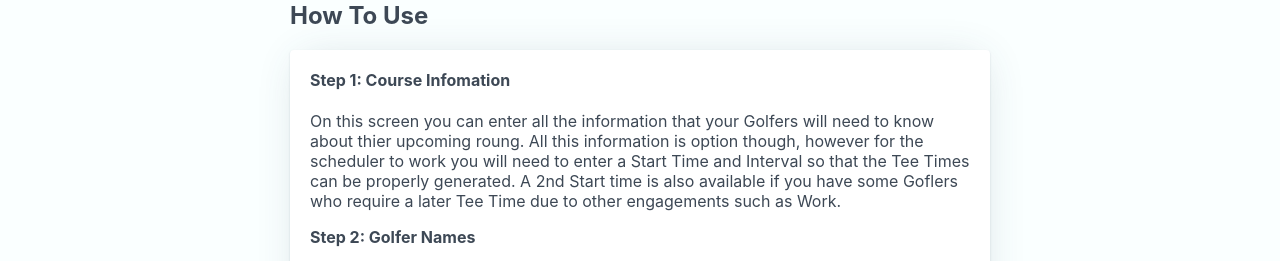
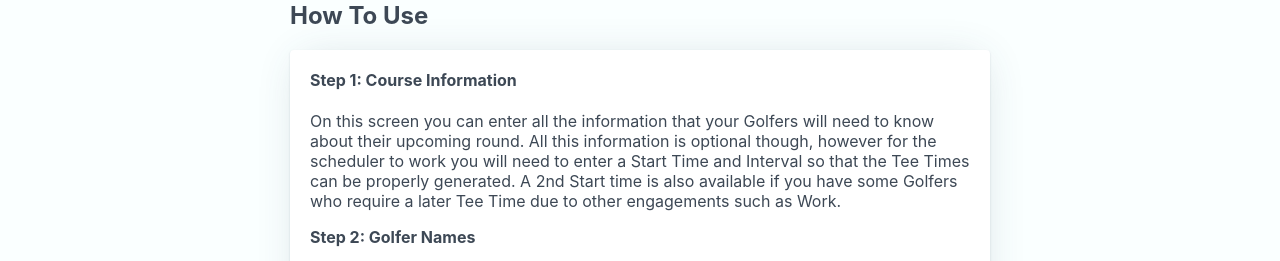
Before and after one commit to kellenwiltshire/teetime, a Vue app: page /#/how-to in a window 1280 px wide. Shown: the part 126-387 px from the top of the page. Built offline with nearby package versions, Linux system fonts and the light colour scheme.

Commit message:
fix: typos

```diff
--- a/src/components/HowTo/HowTo.vue
+++ b/src/components/HowTo/HowTo.vue
@@ -2,14 +2,14 @@
 	<h2>How To Use</h2>
 	<div class="card buffer">
 		<div>
-			<h4>Step 1: Course Infomation</h4>
+			<h4>Step 1: Course Information</h4>
 			<p>
 				On this screen you can enter all the information that your Golfers will
-				need to know about thier upcoming roung. All this information is option
-				though, however for the scheduler to work you will need to enter a Start
-				Time and Interval so that the Tee Times can be properly generated. A 2nd
-				Start time is also available if you have some Goflers who require a
-				later Tee Time due to other engagements such as Work.
+				need to know about their upcoming round. All this information is
+				optional though, however for the scheduler to work you will need to
+				enter a Start Time and Interval so that the Tee Times can be properly
+				generated. A 2nd Start time is also available if you have some Golfers
+				who require a later Tee Time due to other engagements such as Work.
 			</p>
 		</div>
 		<div>
@@ -20,7 +20,7 @@
 				available) and if they car pool with anything. The Car Pool names will
 				need to match the names of the other Golfer exactly and must be entered
 				for all parties (ie if Tim Doe and John Doe car pool, then they will
-				both need to list the other at this screen). Seperate multiple car pool
+				both need to list the other at this screen). Separate multiple car pool
 				names by a comma. Once the information is complete, click "Add" and see
 				their name populate to the list below. If there is a mistake, just click
 				the "x" to remove them from the list.
```
